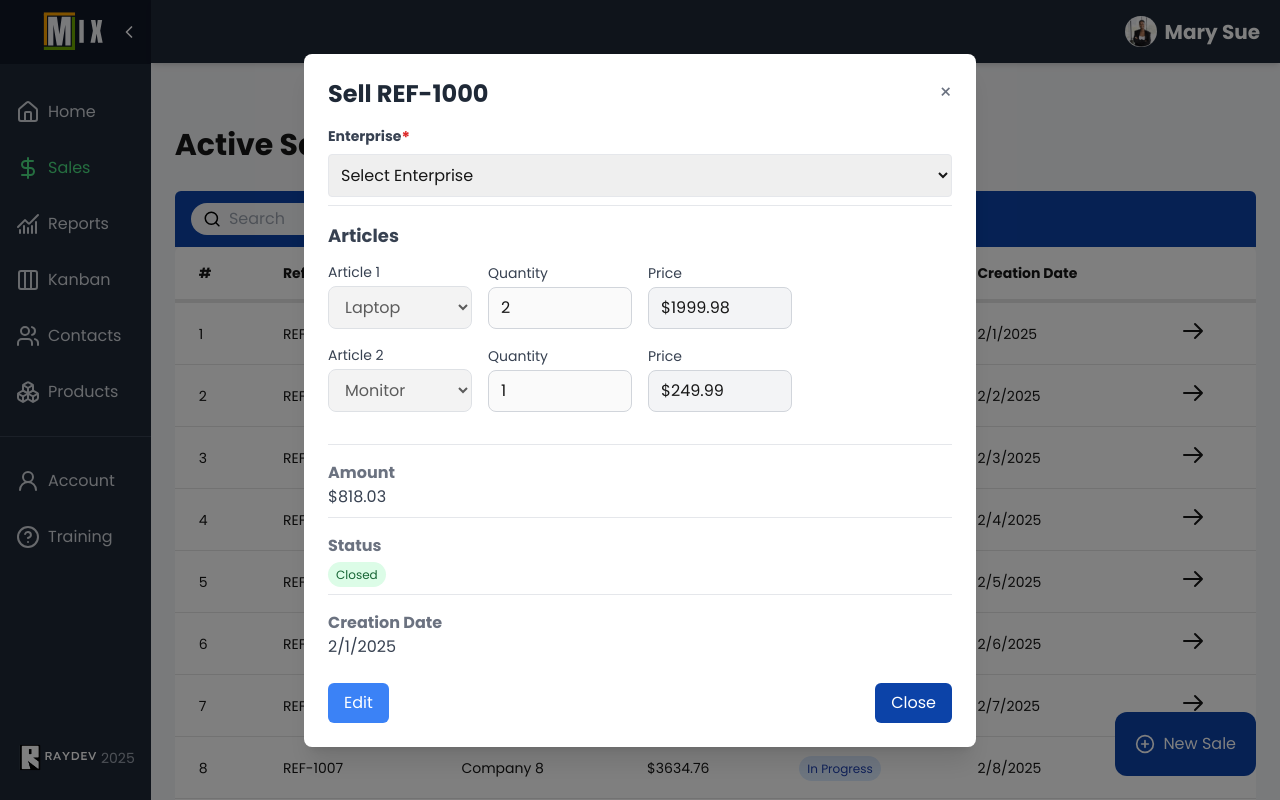
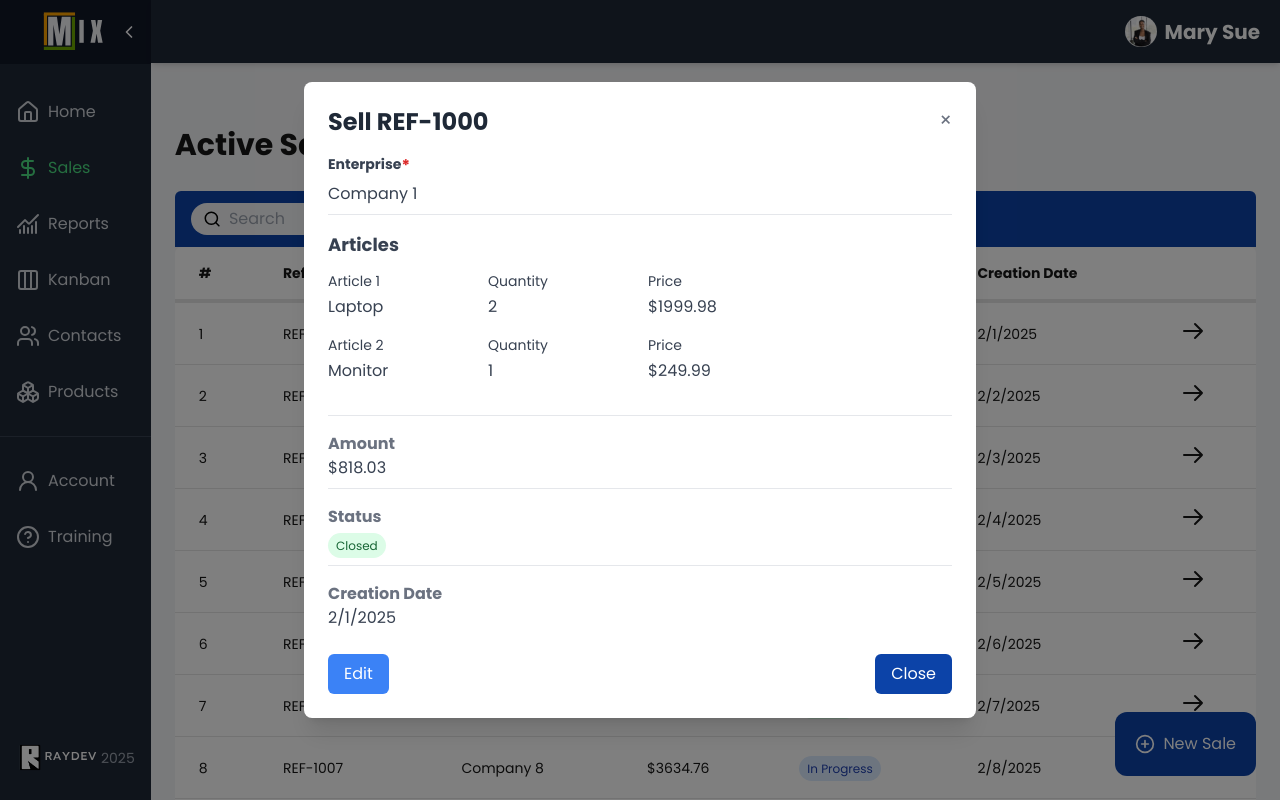
Before and after one commit to BlueE-05/MIX, a Next.js app in the folder MIX-Frontend/: page /crm/sales in a window 1280 px wide. Both pictures are taken after a click on the button 1192 px from the left and 331 px from the top of the page. Shown: the top 800 px of the page. Built offline with nearby package versions, Linux system fonts and the light colour scheme.

Commit message:
Product y Contact: Se añadio la función de eliminar

```diff
--- a/MIX-Frontend/src/components/Cards/Tables/ProductDetailCard.tsx
+++ b/MIX-Frontend/src/components/Cards/Tables/ProductDetailCard.tsx
@@ -19,18 +19,22 @@ interface ProductDetailCardProps {
     commission: number
     productSheet: ReactNode
   }) => void
+  onDelete?: (productId: number) => void
   editButtonText?: string
   closeButtonText?: string
   saveButtonText?: string
+  deleteButtonText?: string;
 }
 
 export default function ProductDetailCard({
   product: initialProduct,
   onClose,
   onSave = () => {},
+  onDelete = () => {},
   editButtonText = 'Edit',
   closeButtonText = 'Close',
-  saveButtonText = 'Save'
+  saveButtonText = 'Save',
+  deleteButtonText = 'Delete'
 }: ProductDetailCardProps) {
   const [isEditing, setIsEditing] = useState(false)
   const [currentProduct, setCurrentProduct] = useState(initialProduct)
@@ -71,6 +75,13 @@ export default function ProductDetailCard({
     setCommissionInput(currentProduct.commission.toString())
     setIsEditing(false)
     setCommissionError('')
+  }
+
+  const handleDelete = () => {
+    if (window.confirm('Are you sure you want to delete this product?')) {
+      onDelete(initialProduct.id)
+      onClose()
+    }
   }
 
   const handleChange = (field: keyof typeof editedProduct, value: string | number) => {
@@ -213,12 +224,20 @@ export default function ProductDetailCard({
         <div className="mt-6 flex justify-between">
           {isEditing ? (
             <>
+              <div className="flex space-x-2">
                 <button
                   onClick={handleCancel}
                   className="px-4 py-2 bg-gray-500 text-white rounded-md hover:bg-red-600 transition-colors"
                 >
                   Cancel
                 </button>
+                <button
+                  onClick={handleDelete}
+                  className="px-4 py-2 bg-red-500 text-white rounded-md hover:bg-red-600 transition-colors"
+                >
+                  {deleteButtonText}
+                </button>
+              </div>
               <button
                 onClick={handleSave}
                 disabled={!!commissionError || commissionInput === ''}
@@ -241,7 +260,7 @@ export default function ProductDetailCard({
               </button>
               <button
                 onClick={onClose}
-                className="px-4 py-2 bg-orange-500 text-white rounded-md hover:bg-orange-600 transition-colors"
+                className="px-4 py-2 bg-[#0C43A8] text-white rounded-md hover:bg-blue-700 transition-colors"
               >
                 {closeButtonText}
               </button>
--- a/MIX-Frontend/src/components/Cards/Tables/SaleDetailCard.tsx
+++ b/MIX-Frontend/src/components/Cards/Tables/SaleDetailCard.tsx
@@ -34,18 +34,22 @@ interface SaleDetailCardProps {
     creationDate: string;
     items?: SaleItem[];
   }) => void;
+  onDelete?: (saleId: number) => void
   editButtonText?: string;
   closeButtonText?: string;
   saveButtonText?: string;
+  deleteButtonText?: string;
 }
 
 export default function SaleDetailCard({
   sale,
   onClose,
   onSave = () => {},
+  onDelete = () => {},
   editButtonText = 'Edit',
   closeButtonText = 'Close',
-  saveButtonText = 'Save'
+  saveButtonText = 'Save',
+  deleteButtonText = 'Delete'
 }: SaleDetailCardProps) {
   const [isEditing, setIsEditing] = useState(false);
 
@@ -108,6 +112,13 @@ export default function SaleDetailCard({
     setIsEditing(false);
   };
 
+  const handleDelete = () => {
+    if (window.confirm('Are you sure you want to delete this contact?')) {
+      onDelete(sale.id)
+      onClose()
+    }
+  }
+
   const handleChange = (field: keyof typeof editedSale, value: string) => {
     setEditedSale(prev => ({
       ...prev,
@@ -154,7 +165,7 @@ export default function SaleDetailCard({
   const [contactData, setContactData] = useState<ContactData>({
     name: "",
     lastName: "",
-    enterprise: "",
+    enterprise: sale.enterprise || "", // Inicializar con el valor de la venta
     phone: "",
     email: "",
   });
@@ -165,6 +176,7 @@ export default function SaleDetailCard({
     e: ChangeEvent<HTMLInputElement | HTMLSelectElement | HTMLTextAreaElement>
   ): void => {
     setContactData({ ...contactData, [e.target.name]: e.target.value });
+    handleChange('enterprise', e.target.value);
   };
 
   return (
@@ -190,6 +202,7 @@ export default function SaleDetailCard({
               </label>
               <span className="font-bold text-md text-red-600">*</span>
             </div>
+            {isEditing ? (
               <select
                 name="enterprise"
                 value={contactData.enterprise}
@@ -204,6 +217,9 @@ export default function SaleDetailCard({
                   </option>
                 ))}
               </select>
+            ) : (
+              <p className="text-gray-700">{contactData.enterprise}</p>
+            )}
           </div>
 
           {/* Articles Section */}
@@ -216,12 +232,12 @@ export default function SaleDetailCard({
                   <label htmlFor={`article-${index}`} className="block text-sm font-medium text-gray-700 mb-1">
                     Article {index + 1}
                   </label>
+                  {isEditing ? (
                     <select
                       id={`article-${index}`}
                       className="w-full px-3 py-2 border border-gray-300 rounded-lg focus:ring-blue-500 focus:border-blue-500"
                       value={item.article}
                       onChange={(e) => handleArticleChange(index, e.target.value)}
-                    disabled={!isEditing}
                     >
                       <option value="">Select article</option>
                       {articleOptions.map((option) => (
@@ -230,12 +246,18 @@ export default function SaleDetailCard({
                         </option>
                       ))}
                     </select>
+                  ) : (
+                    <p className="text-gray-700">
+                      {articleOptions.find(a => a.id === item.article)?.name || 'Not selected'}
+                    </p>
+                  )}
                 </div>
 
                 <div>
                   <label htmlFor={`quantity-${index}`} className="block text-sm font-medium text-gray-700 mb-1">
                     Quantity
                   </label>
+                  {isEditing ? (
                     <input
                       type="number"
                       id={`quantity-${index}`}
@@ -243,21 +265,17 @@ export default function SaleDetailCard({
                       className="w-full px-3 py-2 border border-gray-300 rounded-lg focus:ring-blue-500 focus:border-blue-500"
                       value={item.quantity}
                       onChange={(e) => handleQuantityChange(index, parseInt(e.target.value))}
-                    disabled={!isEditing}
                     />
+                  ) : (
+                    <p className="text-gray-700">{item.quantity}</p>
+                  )}
                 </div>
 
                 <div>
                   <label htmlFor={`price-${index}`} className="block text-sm font-medium text-gray-700 mb-1">
                     Price
                   </label>
-                  <input
-                    type="text"
-                    id={`price-${index}`}
-                    className="w-full px-3 py-2 border border-gray-300 rounded-lg bg-gray-100"
-                    value={`$${item.price.toFixed(2)}`}
-                    readOnly
-                  />
+                  <p className="text-gray-700">${item.price.toFixed(2)}</p>
                 </div>
 
                 {isEditing && items.length > 1 && (
@@ -288,13 +306,6 @@ export default function SaleDetailCard({
           <div className="border-b pb-2">
             <h3 className="font-semibold text-gray-500">Amount</h3>
             <p className="text-gray-700">{editedSale.amount}</p>
-            {isEditing && (
-              <input
-                type="hidden"
-                name="amount"
-                value={editedSale.amount}
-              />
-            )}
           </div>
 
           <div className="border-b pb-2">
@@ -329,12 +340,20 @@ export default function SaleDetailCard({
               >
                 Cancel
               </button>
+              <div className="flex gap-2">
+                <button
+                  onClick={handleDelete}
+                  className="px-4 py-2 bg-red-500 text-white rounded-md hover:bg-red-600 transition-colors"
+                >
+                  {deleteButtonText}
+                </button>
                 <button
                   onClick={handleSave}
                   className="px-4 py-2 bg-green-500 text-white rounded-md hover:bg-green-600 transition-colors"
                 >
                   {saveButtonText}
                 </button>
+              </div>
             </>
           ) : (
             <>
```
Lines whose indentation alone changed are shown as unchanged.
